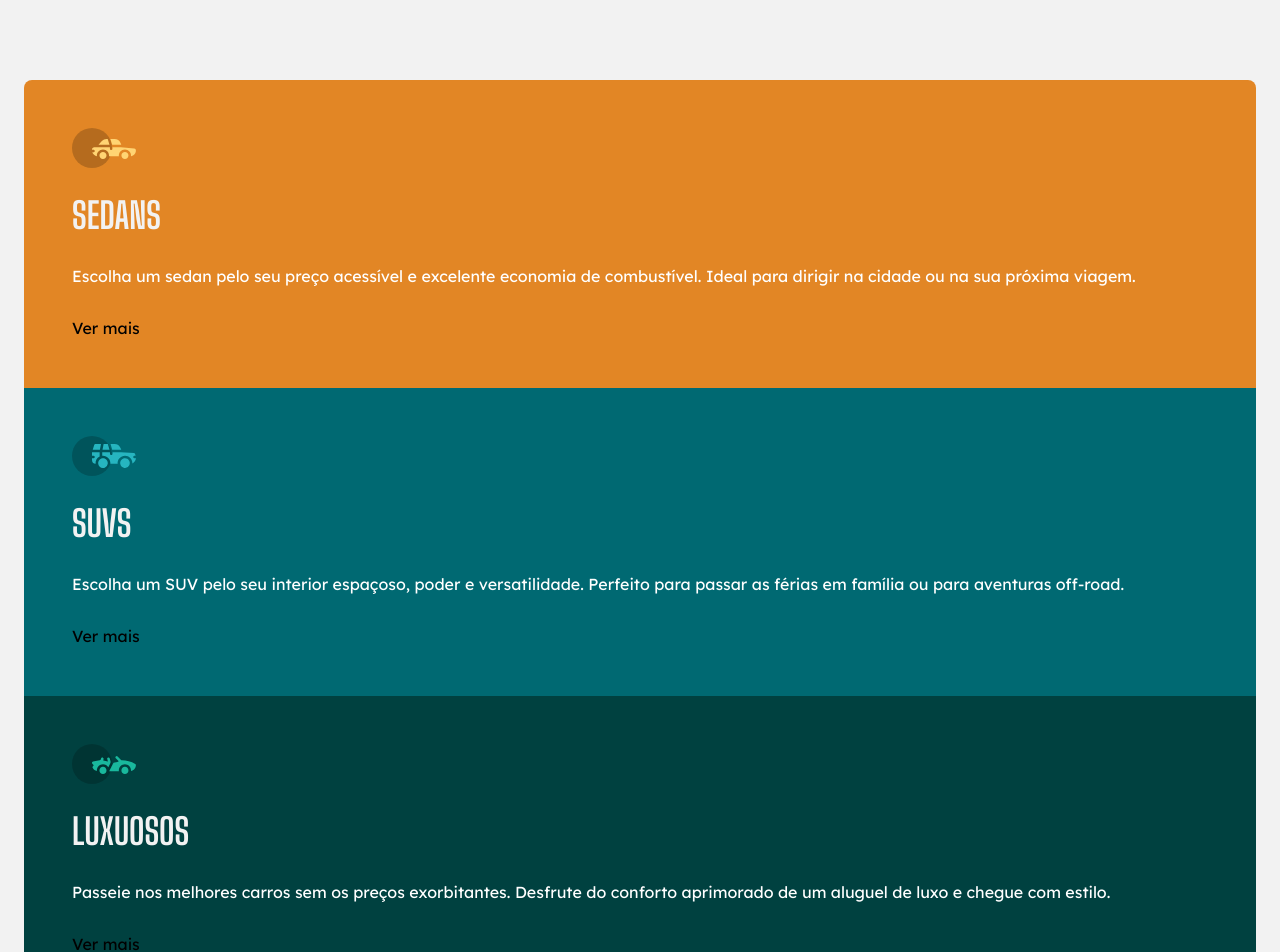
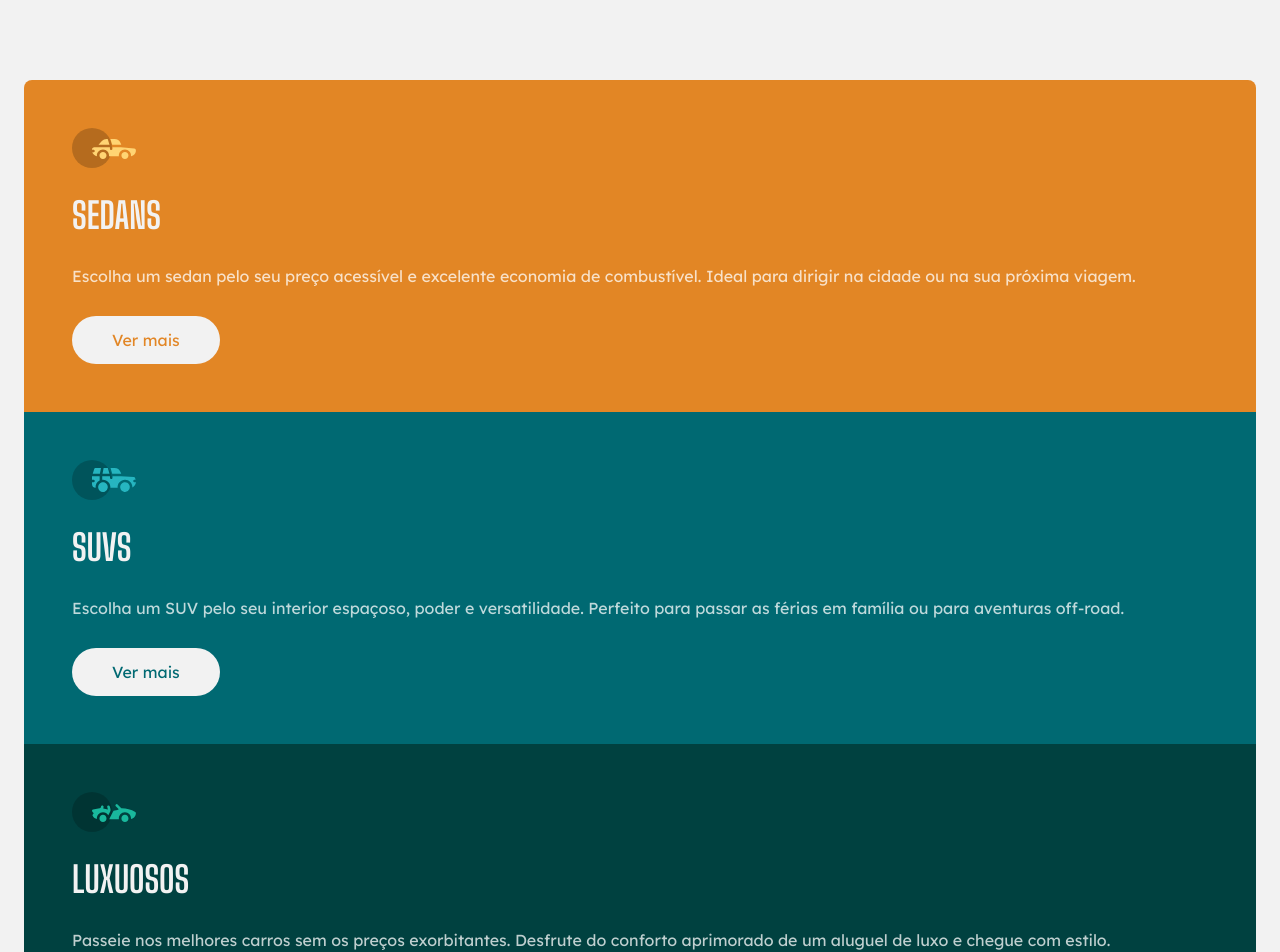
Before and after one commit to matheus-estevan/carros, a React (Vite) app: page / in a window 1280 px wide. Shown: the top 952 px of the page. Built offline with nearby package versions, Linux system fonts and the light colour scheme.

Commit message:
setimo commit

```diff
--- a/src/App.jsx
+++ b/src/App.jsx
@@ -9,22 +9,22 @@
         <div className="bg-orange p-12 rounded-t-lg">
           <img src={iconSedans} alt="icone dos carros Sedan" className="mb-7" />
           <h2 className="font-shoulders mb-7 uppercase text-4xl font-bold text-offwhitebg">Sedans</h2>
-          <p className="font-lexend mb-7 text-white">Escolha um sedan pelo seu preço acessível e excelente economia de combustível. Ideal para dirigir na cidade ou na sua próxima viagem.</p>
-          <a className="font-lexend" href="https://www.webmotors.com.br/catalogo/carroceria/sedan/" target="_blank">Ver mais</a>
+          <p className="font-lexend mb-7 text-offwhite">Escolha um sedan pelo seu preço acessível e excelente economia de combustível. Ideal para dirigir na cidade ou na sua próxima viagem.</p>
+          <a className="font-lexend bg-offwhitebg block px-10 py-3 w-fit rounded-3xl text-orange" href="https://www.webmotors.com.br/catalogo/carroceria/sedan/" target="_blank">Ver mais</a>
         </div>
 
         <div className="bg-green p-12">
           <img src={iconSuvs} alt="icon do carro Suv" className="mb-7"/>
           <h2 className="font-shoulders mb-7 uppercase text-4xl font-bold text-offwhitebg">SUVs</h2>
-          <p className="font-lexend mb-7 text-white">Escolha um SUV pelo seu interior espaçoso, poder e versatilidade. Perfeito para passar as férias em família ou para aventuras off-road.</p>
-          <a className="font-lexend" href="https://www.webmotors.com.br/catalogo/carroceria/suv/" target="_blank">Ver mais</a>
+          <p className="font-lexend mb-7 text-offwhite">Escolha um SUV pelo seu interior espaçoso, poder e versatilidade. Perfeito para passar as férias em família ou para aventuras off-road.</p>
+          <a className="font-lexend bg-offwhitebg block px-10 py-3 w-fit rounded-3xl text-green" href="https://www.webmotors.com.br/catalogo/carroceria/suv/" target="_blank">Ver mais</a>
         </div>
 
         <div className="bg-dark-green p-12 rounded-b-lg">
           <img src={iconLuxuosos} alt="Icon dos carros luxuosos" className="mb-7"/>
           <h2 className="font-shoulders mb-7 uppercase text-4xl font-bold text-offwhitebg">Luxuosos</h2>
-          <p className="font-lexend mb-7 text-white">Passeie nos melhores carros sem os preços exorbitantes. Desfrute do conforto aprimorado de um aluguel de luxo e chegue com estilo.</p>
-          <a className="font-lexend" href="https://www.webmotors.com.br/carros-de-luxo" target="_blank">Ver mais</a>
+          <p className="font-lexend mb-7 text-offwhite">Passeie nos melhores carros sem os preços exorbitantes. Desfrute do conforto aprimorado de um aluguel de luxo e chegue com estilo.</p>
+          <a className="font-lexend bg-offwhitebg block px-10 py-3 w-fit rounded-3xl text-dark-green" href="https://www.webmotors.com.br/carros-de-luxo" target="_blank">Ver mais</a>
         </div>
       </section>
     </main>
```
